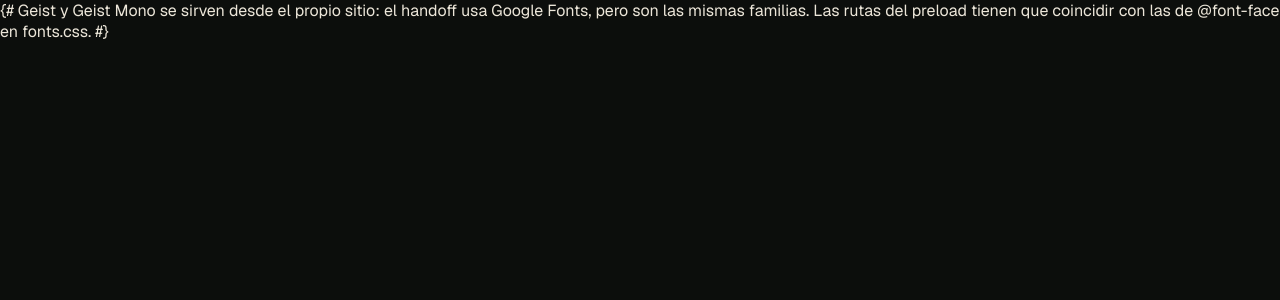
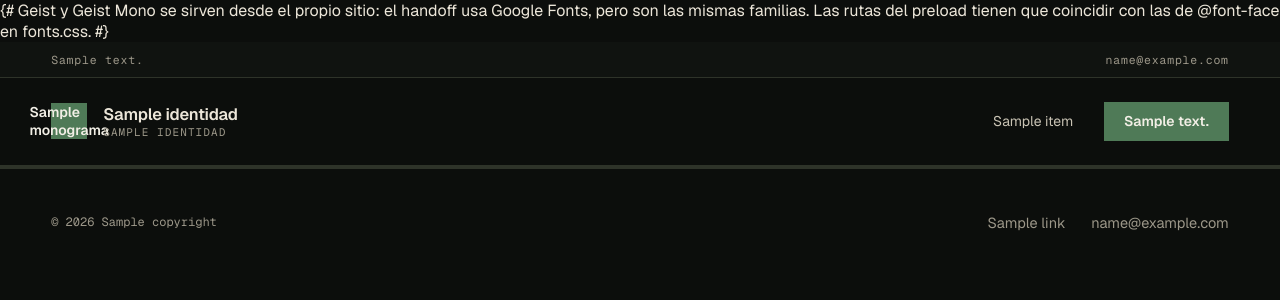
Before and after one commit to ivanvallejoss/ivanvallejos.dev, a Django app: template landing/templates/landing/landing.html in a window 1280 px wide. Shown: the top 300 px of the page. Run offline with Django 5.2, Linux system fonts and the light colour scheme; the template is opened without the code that fills it: most values are stand-ins (such as "Sample title", 1, 10 or a date in 2020).

Commit message:
add(landing): barra superior, nav y footer
Co-Authored-By: Claude Opus 5.5 <noreply@anthropic.com>

```diff
--- /dev/null
+++ b/landing/static/landing/css/estructura.css
@@ -0,0 +1,205 @@
+/* ============================================================
+   ESTRUCTURA — barra superior, nav con menú móvil y footer.
+   Catálogo: docs/design/sistema.md § Componentes de página.
+
+   Valores: estilos inline de docs/design/handoff/Landing Oscura.dc.html.
+   Mobile-first; el único breakpoint es 820px (nav de la landing).
+   La barra y la nav son de la landing; el footer lo reusan los casos.
+   ============================================================ */
+
+
+/* ── Barra superior ─────────────────────────────────────────── */
+/* La tipografía va en el contenedor y no con .t-label--bar: .t-label pasa todo
+   a mayúsculas, y el mail va en minúsculas. */
+
+.topbar {
+  display: flex;
+  flex-wrap: wrap;
+  justify-content: space-between;
+  gap: 12px;
+  padding: 10px var(--gutter);
+  background: var(--surface);
+  border-bottom: 1px solid var(--rule-strong);
+  font-family: var(--font-mono);
+  font-size: 11.5px;
+  letter-spacing: 0.07em;
+  color: var(--muted);
+}
+
+.topbar__right {
+  display: flex;
+  gap: 20px;
+}
+
+.topbar__mail {
+  display: none;
+}
+
+.topbar__lang--on {
+  color: var(--ink);
+}
+
+
+/* ── Nav ────────────────────────────────────────────────────── */
+
+.site-nav {
+  display: flex;
+  flex-wrap: wrap;
+  align-items: center;
+  justify-content: space-between;
+  gap: 24px;
+  padding: 24px var(--gutter);
+}
+
+.site-nav__brand {
+  display: flex;
+  align-items: center;
+  gap: 16px;
+}
+
+.site-nav__mono {
+  flex: none;
+  display: flex;
+  align-items: center;
+  justify-content: center;
+  width: 36px;
+  height: 36px;
+  background: var(--accent);
+  color: var(--on-accent);
+  font-size: 14px;
+  font-weight: 600;
+}
+
+.site-nav__id {
+  display: flex;
+  flex-direction: column;
+}
+
+.site-nav__name {
+  font-size: 16.5px;
+  font-weight: 600;
+  letter-spacing: -0.012em;
+}
+
+.site-nav__links {
+  display: none;
+  flex-wrap: wrap;
+  align-items: center;
+  gap: clamp(18px, 2.4vw, 32px);
+  font-size: 14px;
+  color: var(--text);
+}
+
+/* El prototipo usa 11×20 y 14px; .btn--compact es 12×20 y 14.5px. */
+.site-nav__cta {
+  padding: 11px 20px;
+  font-size: 14px;
+}
+
+/* .btn--primary:hover hereda el color del padre, y acá el padre es --text.
+   Los botones de color no cambian de color en hover (sistema.md § Botones). */
+.site-nav__cta:hover,
+.nav-menu__cta:hover {
+  color: var(--on-accent);
+}
+
+.site-nav__toggle {
+  display: flex;
+  align-items: center;
+  gap: 10px;
+  min-height: 44px;
+  padding: 0 16px;
+  appearance: none;
+  background: none;
+  border: 1px solid var(--rule-strong);
+  color: var(--ink);
+  font-family: var(--font-mono);
+  font-size: 11.5px;
+  letter-spacing: 0.1em;
+  /* El texto se escribe "Menú" / "Cerrar": es el nombre accesible. */
+  text-transform: uppercase;
+  cursor: pointer;
+}
+
+/* Sin esto, el display del autor le gana al [hidden] del navegador. */
+.site-nav__toggle[hidden] {
+  display: none;
+}
+
+
+/* ── Menú móvil ─────────────────────────────────────────────── */
+/* Panel inline bajo la nav, no overlay: empuja el contenido. */
+
+.nav-menu {
+  display: flex;
+  flex-direction: column;
+  padding: 8px var(--gutter) 24px;
+}
+
+.nav-menu[hidden] {
+  display: none;
+}
+
+.nav-menu__item {
+  display: flex;
+  justify-content: space-between;
+  align-items: center;
+  min-height: 52px;
+  font-size: 17px;
+  color: var(--ink);
+}
+
+.nav-menu__num {
+  font-family: var(--font-mono);
+  font-size: 11px;
+  color: var(--muted);
+}
+
+/* En el prototipo el texto del CTA va a la izquierda; .btn lo centra. */
+.nav-menu__cta {
+  margin-top: 20px;
+  min-height: 48px;
+  padding: 0 20px;
+  justify-content: flex-start;
+}
+
+.nav-menu__mail {
+  padding-top: 16px;
+  font-family: var(--font-mono);
+  font-size: 12px;
+  color: var(--muted);
+}
+
+
+@media (min-width: 820px) {
+  .topbar__mail     { display: inline; }
+  .site-nav__links  { display: flex; }
+  .site-nav__toggle { display: none; }
+  .nav-menu         { display: none; }
+}
+
+
+/* ── Footer ─────────────────────────────────────────────────── */
+
+.site-footer {
+  display: flex;
+  flex-wrap: wrap;
+  align-items: center;
+  justify-content: space-between;
+  gap: 24px;
+  padding: 44px var(--gutter);
+}
+
+.site-footer__legal {
+  font-family: var(--font-mono);
+  font-size: 12px;
+  color: var(--muted);
+}
+
+.site-footer__links {
+  display: flex;
+  flex-wrap: wrap;
+  gap: clamp(16px, 2vw, 28px);
+  font-size: 14.5px;
+  color: var(--muted);
+}
--- a/landing/templates/landing/base.html
+++ b/landing/templates/landing/base.html
@@ -19,6 +19,9 @@
     <link rel="stylesheet" href="{% static 'landing/css/tokens.css' %}">
     <link rel="stylesheet" href="{% static 'landing/css/base.css' %}">
     <link rel="stylesheet" href="{% static 'landing/css/primitives.css' %}">
+
+    {# CSS y JS propios de cada página. #}
+    {% block head_extra %}{% endblock %}
 </head>
 <body>
 {% block content %}{% endblock %}
--- a/landing/templates/landing/landing.html
+++ b/landing/templates/landing/landing.html
@@ -1,10 +1,18 @@
 {% extends "landing/base.html" %}
+{% load static %}
 
-{# Las secciones llegan en las fases siguientes: barra superior, nav, hero,
-   stack, 01 Áreas, 02 Trabajo, 03 En curso, 04 Escritura, 05 Verificable,
-   contacto y footer. Ver docs/design/handoff/README.md § Screens / Views. #}
+{# Las secciones del <main> llegan en las fases siguientes: hero, stack,
+   01 Áreas, 02 Trabajo, 03 En curso, 04 Escritura, 05 Verificable y contacto.
+   Ver docs/design/handoff/README.md § Screens / Views. #}
+
+{% block head_extra %}
+    <link rel="stylesheet" href="{% static 'landing/css/estructura.css' %}">
+{% endblock %}
 
 {% block content %}
+{% include "landing/partials/topbar.html" %}
+{% include "landing/partials/nav.html" %}
 <main>
 </main>
+{% include "landing/partials/footer.html" %}
 {% endblock %}
--- /dev/null
+++ b/landing/templates/landing/partials/footer.html
@@ -0,0 +1,10 @@
+{# Footer. Lo usan la landing y los casos de estudio (fase 6). #}
+<footer class="site-footer rule-top-strong">
+  <span class="site-footer__legal">© {% now "Y" %} {{ sitio.footer.copyright }}</span>
+  <div class="site-footer__links">
+    {% for link in sitio.footer.links %}
+    <a href="{% url 'go' link.destino %}?a={{ audience }}">{{ link.label }}</a>
+    {% endfor %}
+    <a href="{% url 'go' 'contacto' %}?a={{ audience }}">{{ sitio.mail }}</a>
+  </div>
+</footer>
--- /dev/null
+++ b/landing/templates/landing/partials/nav.html
@@ -0,0 +1,43 @@
+{% comment %}
+Nav de la landing y su menú móvil. README del handoff § Screens / Views,
+punto 2, y § Interactions & Behavior, "Menú móvil".
+
+Sin JS: el panel se renderiza abierto y el botón oculto, así que por debajo
+de 820px los links quedan a la vista. nav.js cierra el panel y muestra el
+botón al iniciar.
+{% endcomment %}
+<header class="site-nav rule-bottom-strong">
+  <div class="site-nav__brand">
+    <span class="site-nav__mono" aria-hidden="true">{{ sitio.identidad.monograma }}</span>
+    <div class="site-nav__id">
+      <span class="site-nav__name">{{ sitio.identidad.nombre }}</span>
+      <span class="t-label t-label--sm">{{ sitio.identidad.subtitulo }}</span>
+    </div>
+  </div>
+
+  <nav class="site-nav__links" aria-label="Secciones">
+    {% for item in nav %}{% if item.href != "#escritura" or flags.escritura %}
+    <a href="{{ item.href }}">{{ item.label }}</a>
+    {% endif %}{% endfor %}
+    <a class="btn btn--primary btn--compact site-nav__cta" href="{% url 'go' sitio.cta.destino %}?a={{ audience }}">{{ sitio.cta.texto }}</a>
+  </nav>
+
+  {% comment %}
+  Un solo flex item con el espacio adentro: así "MENÚ ☰" queda separado por
+  un espacio, como en el prototipo, y no por el gap del botón.
+  {% endcomment %}
+  <button type="button" class="site-nav__toggle" aria-expanded="false" aria-controls="menu-movil" hidden>
+    <span><span class="site-nav__toggle-label">Menú</span> <span class="site-nav__toggle-icon" aria-hidden="true">☰</span></span>
+  </button>
+</header>
+
+<nav id="menu-movil" class="nav-menu rule-bottom-strong" aria-label="Secciones">
+  {% for item in nav %}{% if item.href != "#escritura" or flags.escritura %}
+  <a class="nav-menu__item rule-bottom-soft" href="{{ item.href }}">
+    <span>{{ item.label }}</span>
+    <span class="nav-menu__num">{{ item.num }}</span>
+  </a>
+  {% endif %}{% endfor %}
+  <a class="btn btn--primary nav-menu__cta" href="{% url 'go' sitio.cta.destino %}?a={{ audience }}">{{ sitio.cta.texto }}</a>
+  <span class="nav-menu__mail">{{ sitio.mail }}</span>
+</nav>
--- /dev/null
+++ b/landing/templates/landing/partials/topbar.html
@@ -0,0 +1,18 @@
+{% comment %}
+Barra superior de la landing. README del handoff § Screens / Views, punto 1.
+El mail es texto, no link, como en el prototipo. ES/EN detrás de flags.idiomas
+(A-02). Sin el flag el mail va suelto: un wrapper que por debajo de 820px
+quedara vacío bajaría a otra línea y sumaría el gap.
+{% endcomment %}
+<div class="topbar">
+  <span>{{ barra.texto }}</span>
+  {% if flags.idiomas %}
+  <span class="topbar__right">
+    <span class="topbar__mail">{{ sitio.mail }}</span>
+    <span class="topbar__lang topbar__lang--on">ES</span>
+    <span class="topbar__lang">EN</span>
+  </span>
+  {% else %}
+  <span class="topbar__mail">{{ sitio.mail }}</span>
+  {% endif %}
+</div>
```
